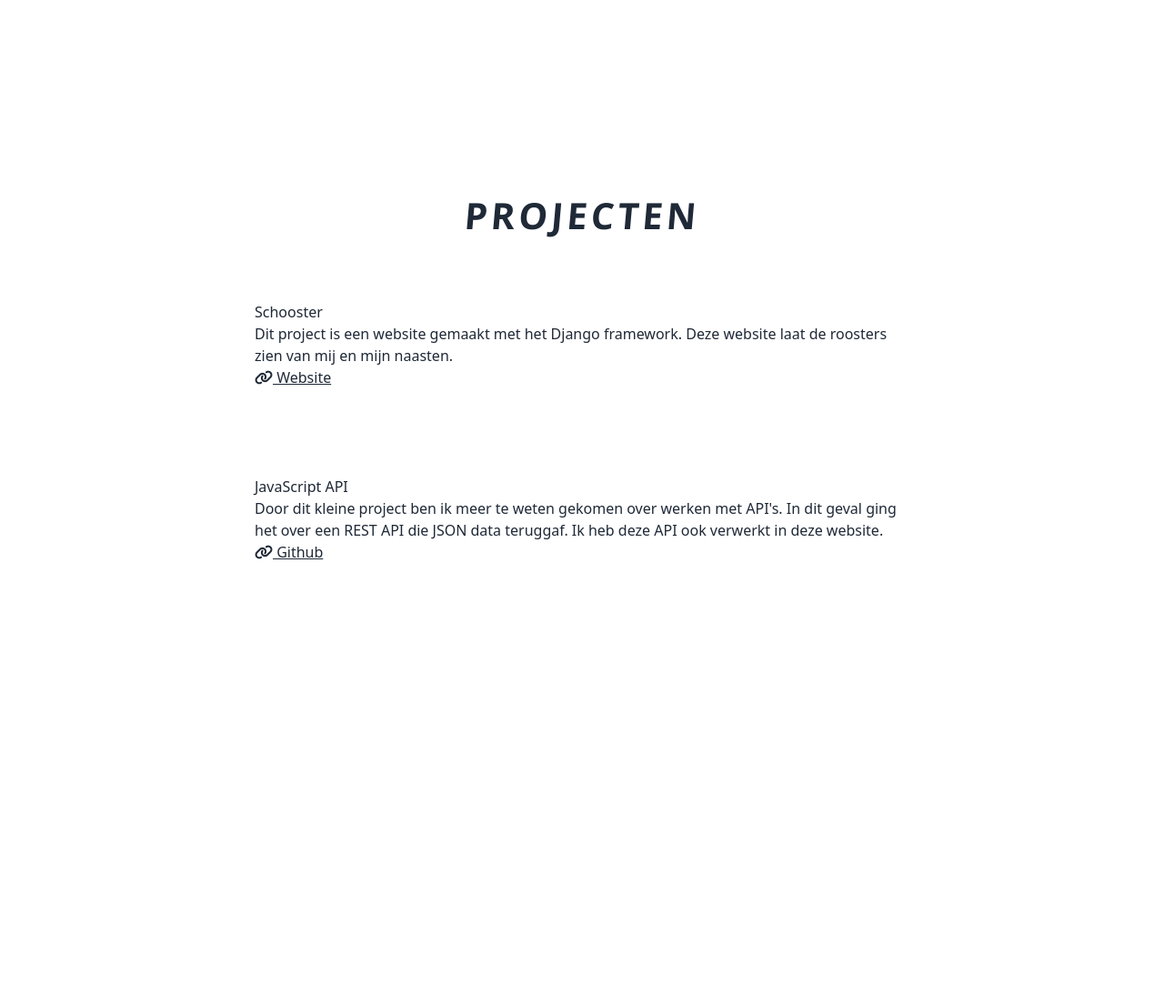
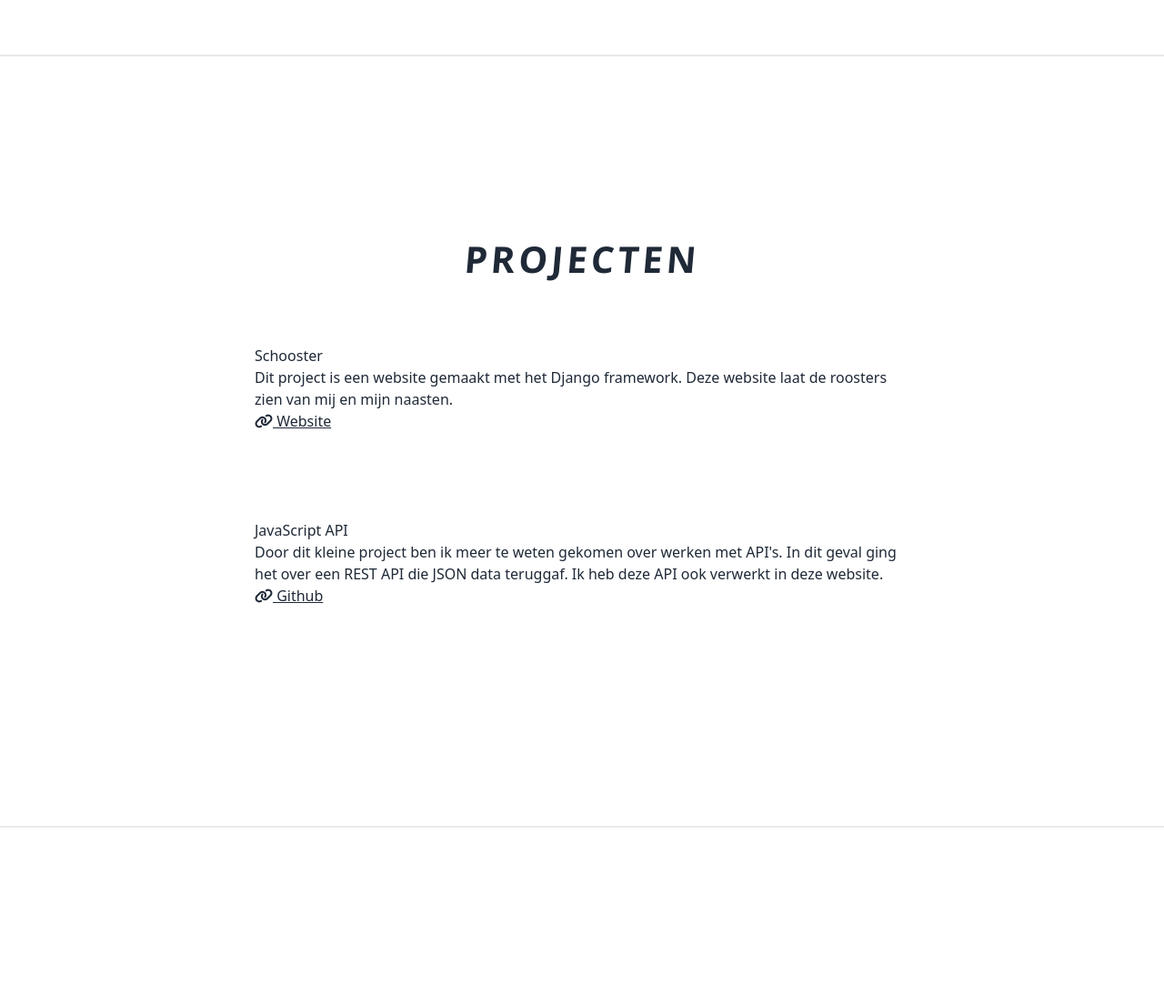
Before and after one commit to martijnschermers/personal-portfolio, a Svelte app: page / in a window 1280 px wide. Shown: the part 1595-2700 px from the top of the page at 91% size. Built offline with nearby package versions, Linux system fonts and the light colour scheme; no server answers.

Commit message:
Added dividers

```diff
--- a/src/App.svelte
+++ b/src/App.svelte
@@ -1,5 +1,6 @@
 <script>
 	import Nav from "./Nav.svelte";
+	import Hero from "./Hero.svelte";
 	import About from "./About.svelte";
 	import Footer from "./Footer.svelte";
 	import Projects from "./Projects.svelte";
@@ -8,8 +9,11 @@
 
 <main>
 	<Nav />
+	<Hero />
 	<Updates />
+	<div class="divider" />
 	<Projects />
+	<div class="divider" />
 	<About />
 	<Footer />
 </main>
```
Lines whose indentation alone changed are shown as unchanged.
